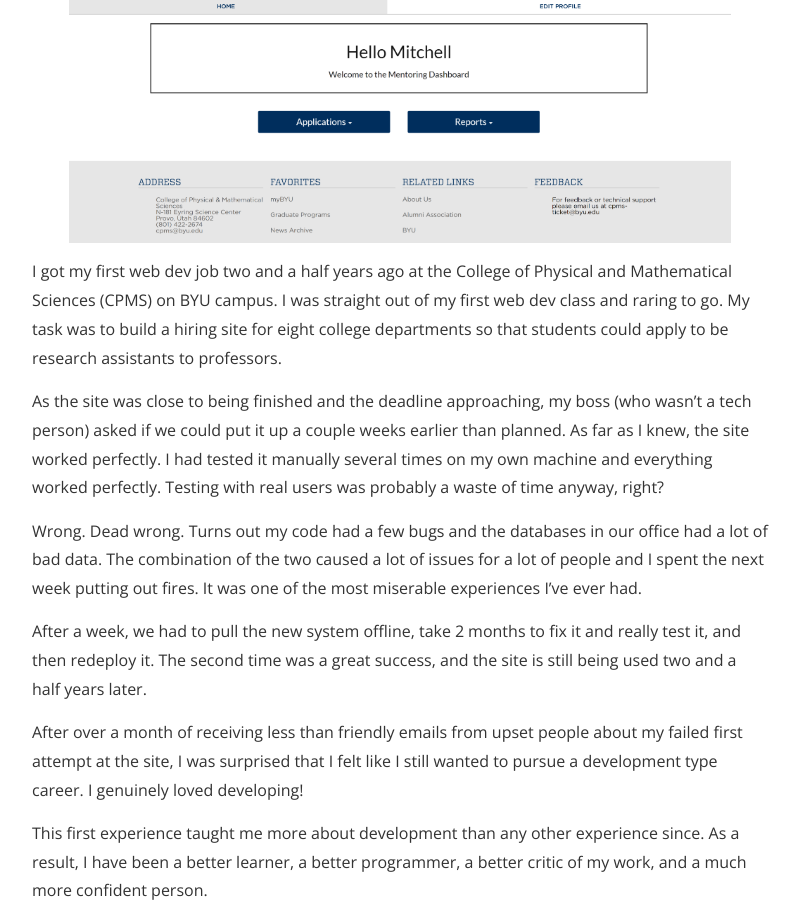
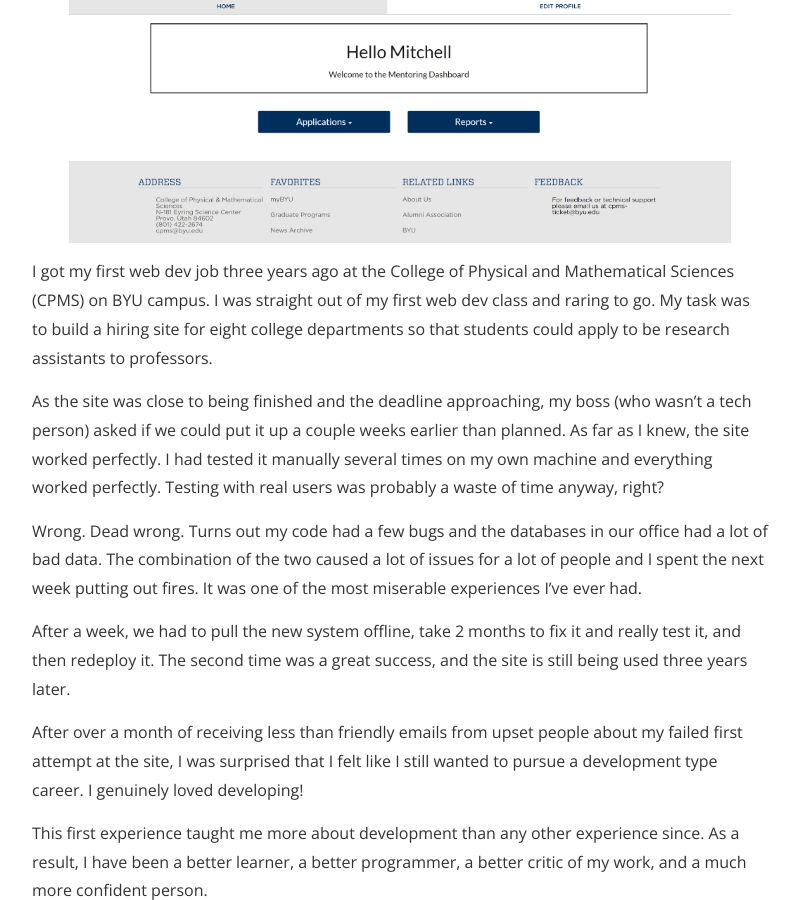
Before and after one commit to sottom/sottom.github.io, a Jekyll site: the page built from _posts/2018-09-29-cpms.md, in a window 1280 px wide and 900 px high, scrolled down 364 px. Shown: the whole window, without its empty margins (240-1040 px from the left). Built offline with Jekyll 4.4.1, drawn with Linux system fonts in a browser that asks for light colours; nearby versions of some CDN libraries.

Commit message:
small change

```diff
--- a/_config.yml
+++ b/_config.yml
@@ -10,7 +10,7 @@ exclude:
 
 # Site settings
 title: Mitchell's Portfolio
-subtitle: Some of the fun projects I've been able to work on
+subtitle: Aug 2015 - Oct 2018
 email: sottochoro@gmail.com
 name: Mitchell Sotto
 description: >
--- a/_posts/2018-09-29-cpms.md
+++ b/_posts/2018-09-29-cpms.md
@@ -7,13 +7,13 @@ categories: Web-Application JavaScript
 ---
 [![CPMS Application](/assets/cpms-home.PNG)](https://www.youtube.com/watch?v=NRuu4-IWsr0 "CPMS Application"){:target="_blank"}
 
-I got my first web dev job two and a half years ago at the College of Physical and Mathematical Sciences (CPMS) on BYU campus. I was straight out of my first web dev class and raring to go. My task was to build a hiring site for eight college departments so that students could apply to be research assistants to professors.
+I got my first web dev job three years ago at the College of Physical and Mathematical Sciences (CPMS) on BYU campus. I was straight out of my first web dev class and raring to go. My task was to build a hiring site for eight college departments so that students could apply to be research assistants to professors.
 
 As the site was close to being finished and the deadline approaching, my boss (who wasn't a tech person) asked if we could put it up a couple weeks earlier than planned. As far as I knew, the site worked perfectly. I had tested it manually several times on my own machine and everything worked perfectly. Testing with real users was probably a waste of time anyway, right?
 
 Wrong. Dead wrong. Turns out my code had a few bugs and the databases in our office had a lot of bad data. The combination of the two caused a lot of issues for a lot of people and I spent the next week putting out fires. It was one of the most miserable experiences I've ever had.
 
-After a week, we had to pull the new system offline, take 2 months to fix it and really test it, and then redeploy it. The second time was a great success, and the site is still being used two and a half years later.
+After a week, we had to pull the new system offline, take 2 months to fix it and really test it, and then redeploy it. The second time was a great success, and the site is still being used three years later.
 
 After over a month of receiving less than friendly emails from upset people about my failed first attempt at the site, I was surprised that I felt like I still wanted to pursue a development type career. I genuinely loved developing!
 
```
